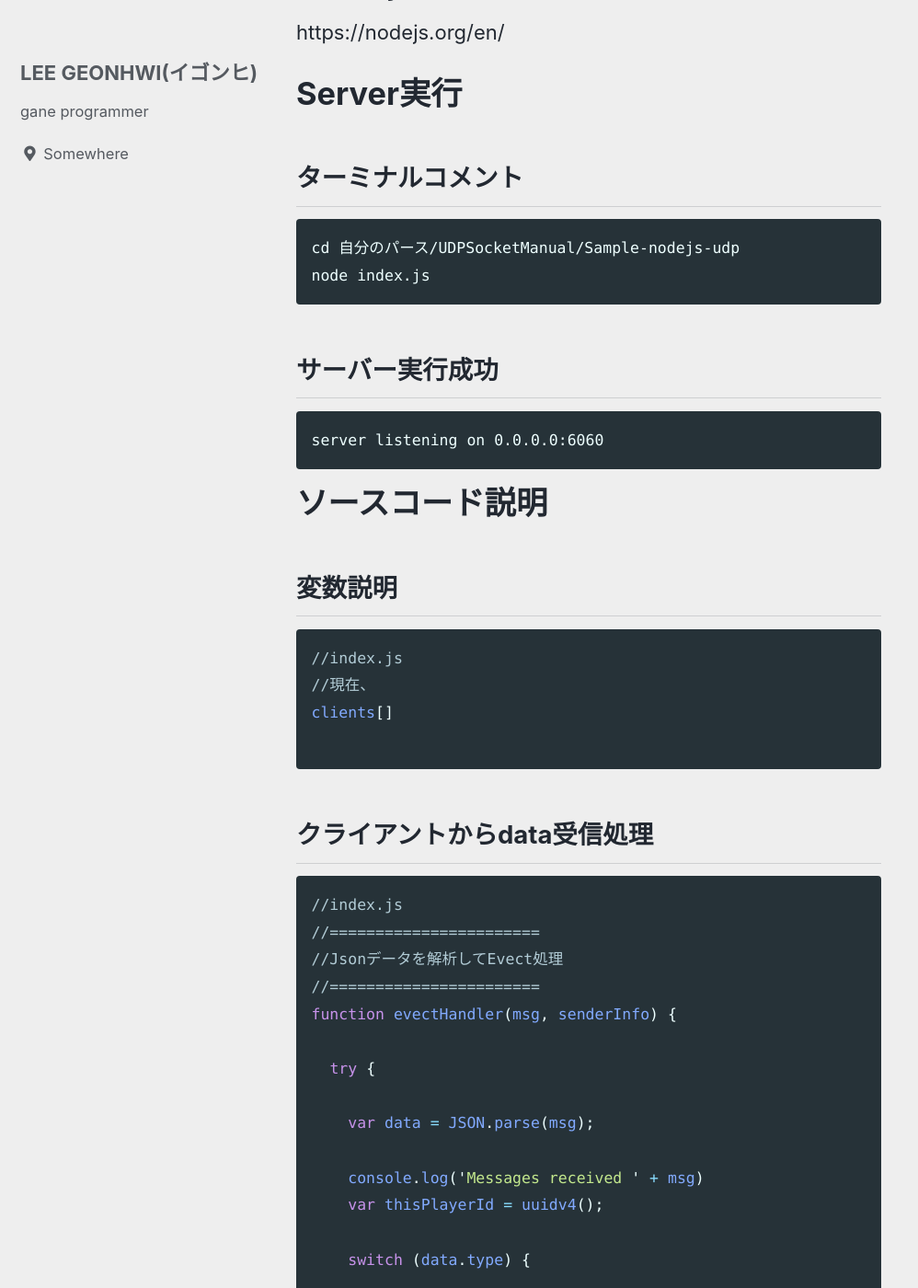
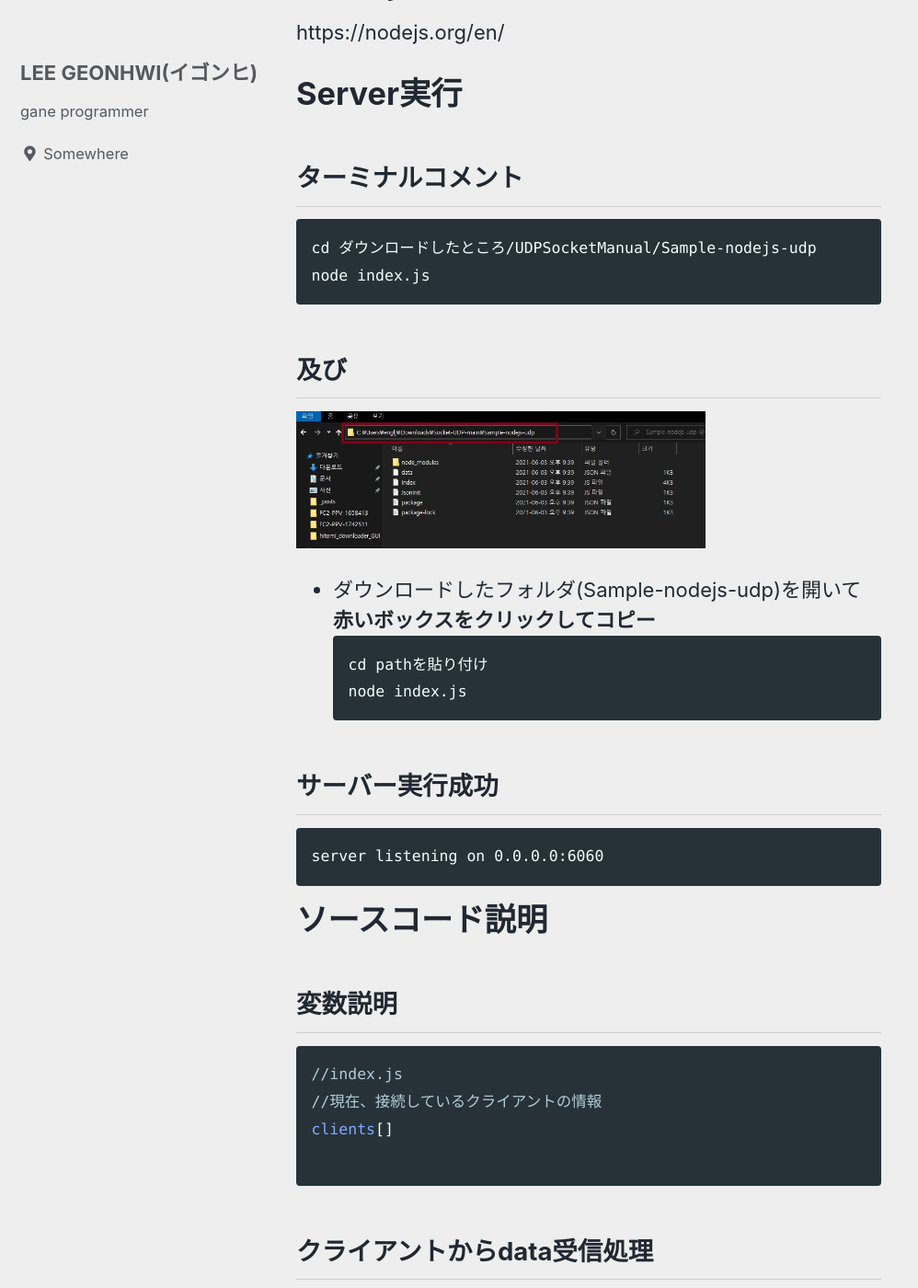
Before and after one commit to tech-server-team/Developer-Blog, a Jekyll site: the page built from _posts/2021-06-01-server(Node.js)Manual.md, in a window 1280 px wide and 1400 px high, scrolled down 240 px. Shown: the whole window at 92% size, without its empty margins (0-998 px from the left). Built offline with Jekyll 4.4.1, drawn with Linux system fonts in a browser that asks for light colours; cached includes are drawn as plain includes.

Commit message:
manual 更新

````diff
--- a/_posts/2021-06-01-server(Node.js)Manual.md
+++ b/_posts/2021-06-01-server(Node.js)Manual.md
@@ -17,9 +17,18 @@ https://nodejs.org/en/
 
 ## ターミナルコメント
 ```bash
-cd 自分のパース/UDPSocketManual/Sample-nodejs-udp
+cd ダウンロードしたところ/UDPSocketManual/Sample-nodejs-udp
 node index.js
 ```
+## 及び
+<img src="{{ site.url }}{{ site.baseurl }}/assets/images/pathExample.JPG" width= "70%" height="70%" >
+
+* ダウンロードしたフォルダ(Sample-nodejs-udp)を開いて**赤いボックスをクリックしてコピー**
+``` bash
+cd pathを貼り付け
+node index.js
+```
+
 
 ## サーバー実行成功
 ```bash
@@ -31,7 +40,7 @@ server listening on 0.0.0.0:6060
 ## 変数説明
 ```js
 //index.js
-//現在、
+//現在、接続しているクライアントの情報
 clients[]
 
 ```
````
Also changed, not shown: assets/images/pathExample.jpg (added).
